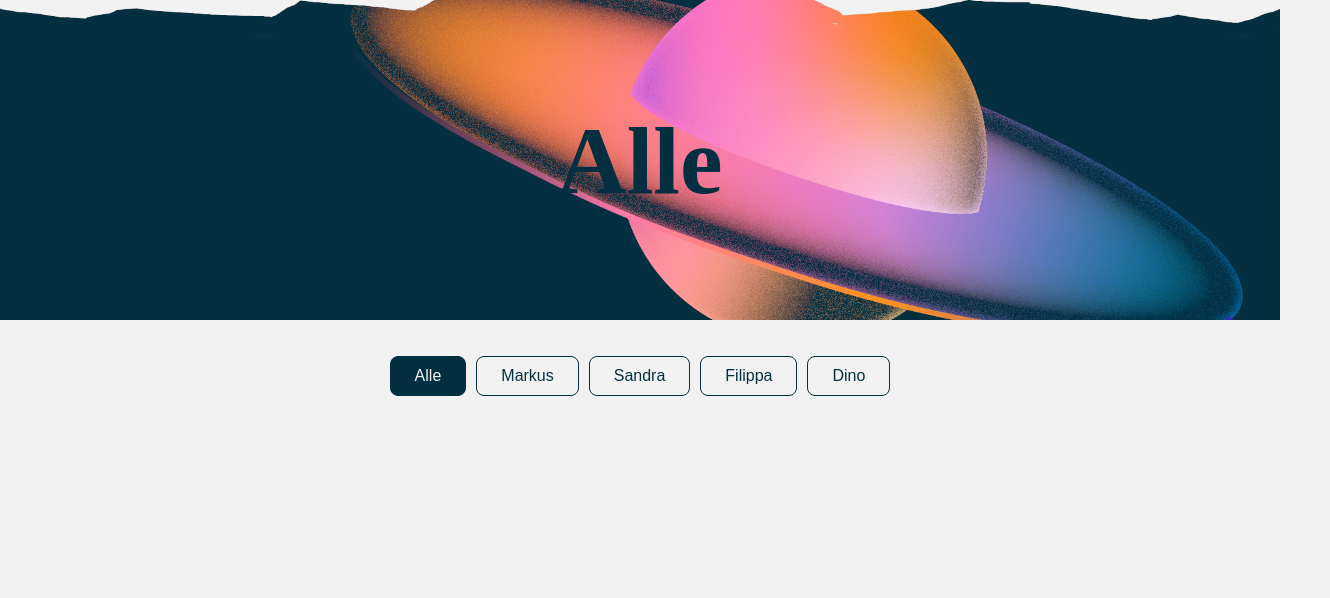
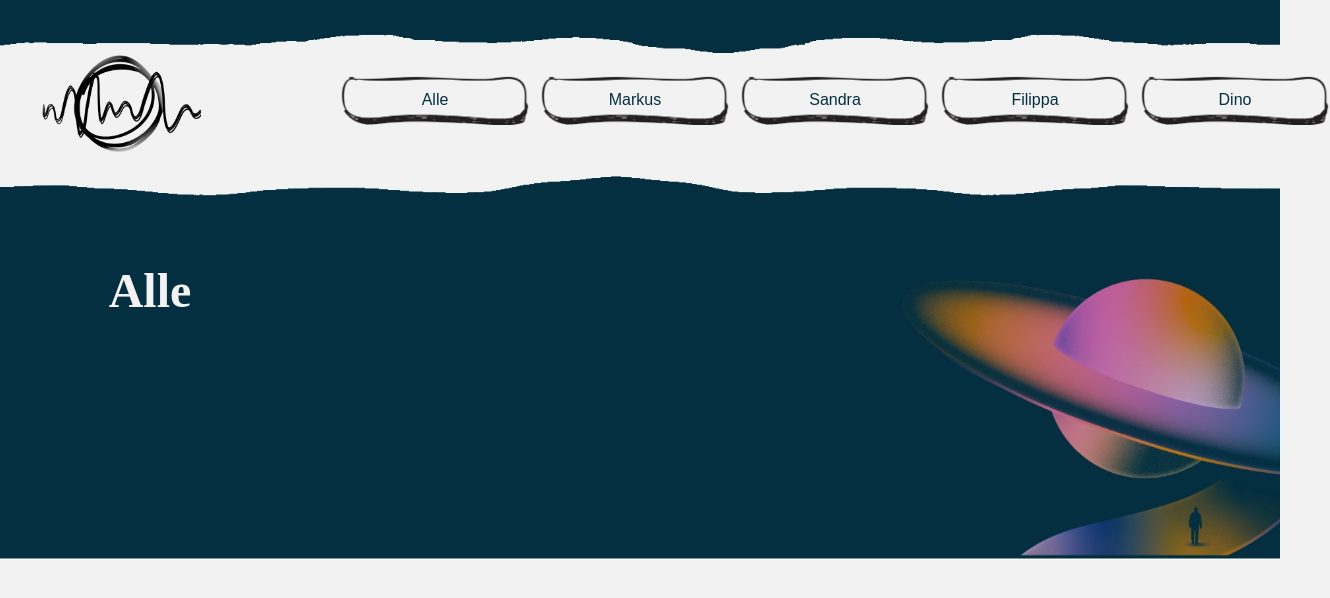
Before and after one commit to mark394e/passion_web, a plain HTML site: page loopview.html in a window 1280 px wide. Shown: the whole page, 1330 px wide, since content can reach past the window. Drawn offline with Linux system fonts and the light colour scheme; no server answers.

Commit message:
nav, baggrundsbillede, knapper og logo

```diff
--- a/loopview.html
+++ b/loopview.html
@@ -28,8 +28,12 @@
         <button id="luk">Luk</button>
       </article>
     </section>
-    <div class="splash"><h1>Alle</h1></div>
-
+    <div class="splash">
+      <div class="logo">
+        <a href="index.html">
+          <img src="img/solar_sounds_logo.png" alt="solar sounds logo" />
+        </a>
+      </div>
       <nav class="nav">
         <button data-influencer="alle" class="valgt">Alle</button>
         <button data-influencer="Markus">Markus</button>
@@ -37,25 +41,28 @@
         <button data-influencer="Filippa">Filippa</button>
         <button data-influencer="Dino">Dino</button>
       </nav>
-
+      <h1>Alle</h1>
       <section class="infoBoks">
         <template class="bloggerBoks">
-        <h2 class="bloggerNavn"></h2>
           <img src="" alt="" class="bloggerBillede" />
           <p class="bloggerTekst"></p>
         </template>
       </section>
+    </div>
 
     <main>
       <template class="loopview">
+        <div class="loopviewDiv">
           <article>
             <img src="" alt="" class="billede" />
             <h2 class="navn"></h2>
             <p class="genre"></p>
             <p class="korttekst"></p>
           </article>
+        </div>
       </template>
     </main>
+    <footer></footer>
     <script src="script.js"></script>
   </body>
 </html>
--- a/script.js
+++ b/script.js
@@ -17,6 +17,7 @@ function start() {
   const section = document.querySelector(".infoBoks");
   const template = document.querySelector(".loopview").content;
   const template2 = document.querySelector(".bloggerBoks").content;
+  const loopviewDiv = document.querySelector(".loopviewDiv");
   const popup = document.querySelector("#popup");
   const article = document.querySelector("article");
   const lukKnap = document.querySelector("#luk");
@@ -69,13 +70,12 @@ function start() {
         const klon2 = template2.cloneNode(true);
         klon2.querySelector(".bloggerBillede").src =
           "img/" + blogger.billede2 + ".jpg";
-        klon2.querySelector(".bloggerNavn").textContent = blogger.navn;
         klon2.querySelector(".bloggerTekst").textContent = blogger.omos;
 
         // tilføjer klon-template-elementet til main-elementet (så det hele vises i DOM'en)
         section.appendChild(klon2);
         // tilføjer section-elementet til body før main-elementet
-        document.body.insertBefore(section, main);
+        document.querySelector(".splash").appendChild(section);
       }
     });
   }
--- a/style.css
+++ b/style.css
@@ -16,15 +16,40 @@ main {
   max-width: 1200px;
   margin: 0 auto;
 }
+
+footer {
+  background-image: url(img/footer.png);
+  background-size: cover;
+}
+
 .nav {
-  position: sticky;
-  top: 0;
-  padding: 1rem 1rem;
-  background-color: #f2f2f2;
+  display: grid;
+  grid-column: 2/5;
+  grid-row: 1/3;
+  grid-auto-flow: column;
+  place-content: center;
+  gap: 10px;
+  margin-left: 90px;
+}
+
+.logo {
+  max-width: 55%;
+  margin-left: 40px;
+  grid-column: 1/2;
+  grid-row: 1/3;
+  place-content: center;
+  display: grid;
+  margin-top: 20px;
+}
+
+.infoBoks {
+  grid-column: 2/4;
+  grid-row: 3/5;
   display: flex;
-  justify-content: center;
-  gap: 10px;
-  margin: 20px 0px 0px 0px;
+  gap: 20px;
+  align-self: center;
+  margin-left: 50px;
+  color: #f2f2f2;
 }
 
 img {
@@ -33,21 +58,37 @@ img {
 }
 
 .bloggerBillede {
-  max-width: 15%;
+  width: 200px;
+  height: 200px;
+  object-fit: cover;
+  align-self: center;
 }
+
+.bloggerTekst {
+  column-width: 310px;
+}
+
 main {
   display: grid;
-  grid-template-columns: repeat(auto-fill, minmax(200px, 1fr));
+  grid-template-columns: repeat(auto-fill, minmax(280px, 1fr));
   grid-row: 1fr;
-  gap: 30px;
+  gap: 70px;
   margin-top: 40px;
 }
 article {
-  border: 2px solid #032f40;
   padding: 10px;
   cursor: pointer;
   border-radius: 8px;
   transition-duration: 0.4s;
+  place-content: center;
+  width: 180px;
+}
+
+main div {
+  background-image: url(img/knap_til_loop.png);
+  background-position: center;
+  background-size: cover;
+  width: 280px;
 }
 
 article:hover {
@@ -56,42 +97,57 @@ article:hover {
 
 .splash {
   width: 100%;
-  height: 40vh;
-  background-image: url(img/splash_dark.png); /* Midlertidigt baggrundsbillede */
+  height: 70vh;
+  background-image: url(img/undersidebillede.jpg);
   background-size: cover;
   background-position: 19% 40%;
   display: grid;
-  grid-template-columns: 1fr 1fr;
-  grid-template-rows: 1fr 1fr;
+  grid-template-columns: 300px 1fr 1fr 300px;
+  grid-template-rows: 100px 100px 1fr 1fr;
+  background-color: #032f40;
 }
 .splash h1 {
   display: grid;
-  color: #032f40;
+  color: #f2f2f2;
   place-content: center;
-  grid-column: 1/3;
-  grid-row: 1/3;
-  font-size: 6rem;
+  grid-column: 1/2;
+  grid-row: 3/4;
+  font-size: 3rem;
 }
 
-.valgt {
+.omos {
+  display: grid;
+}
+
+.omos img {
+  max-width: 40%;
+}
+
+/* .valgt {
   background-color: #032f40;
   color: #f2f2f2;
-}
+} */
 
-button:hover {
+/* button:hover {
   background-color: #032f40;
   color: #f2f2f2;
   box-shadow: 3px 3px rgba(0, 0, 0, 0.6);
-}
+} */
 button {
+  cursor: pointer;
+  background-image: url(img/knap_til_link.png);
+  background-position: center;
+  background-size: cover;
   border-radius: 8px;
   transition-duration: 0.4s;
   padding: 10px 24px;
-  border: solid 1.5px #032f40;
+  border: none;
   font-size: 1rem;
   background-color: #f2f2f2;
   color: #032f40;
   font-weight: 500;
+  width: 190px;
+  height: 50px;
 }
 
 #popup {
```
Also changed, not shown: img/Baggrund forside unden noget.png (added), img/footer.png (added), img/undersidebillede.jpg (added), img/undersideudennoget.png (added). Lines whose indentation alone changed are shown as unchanged.
